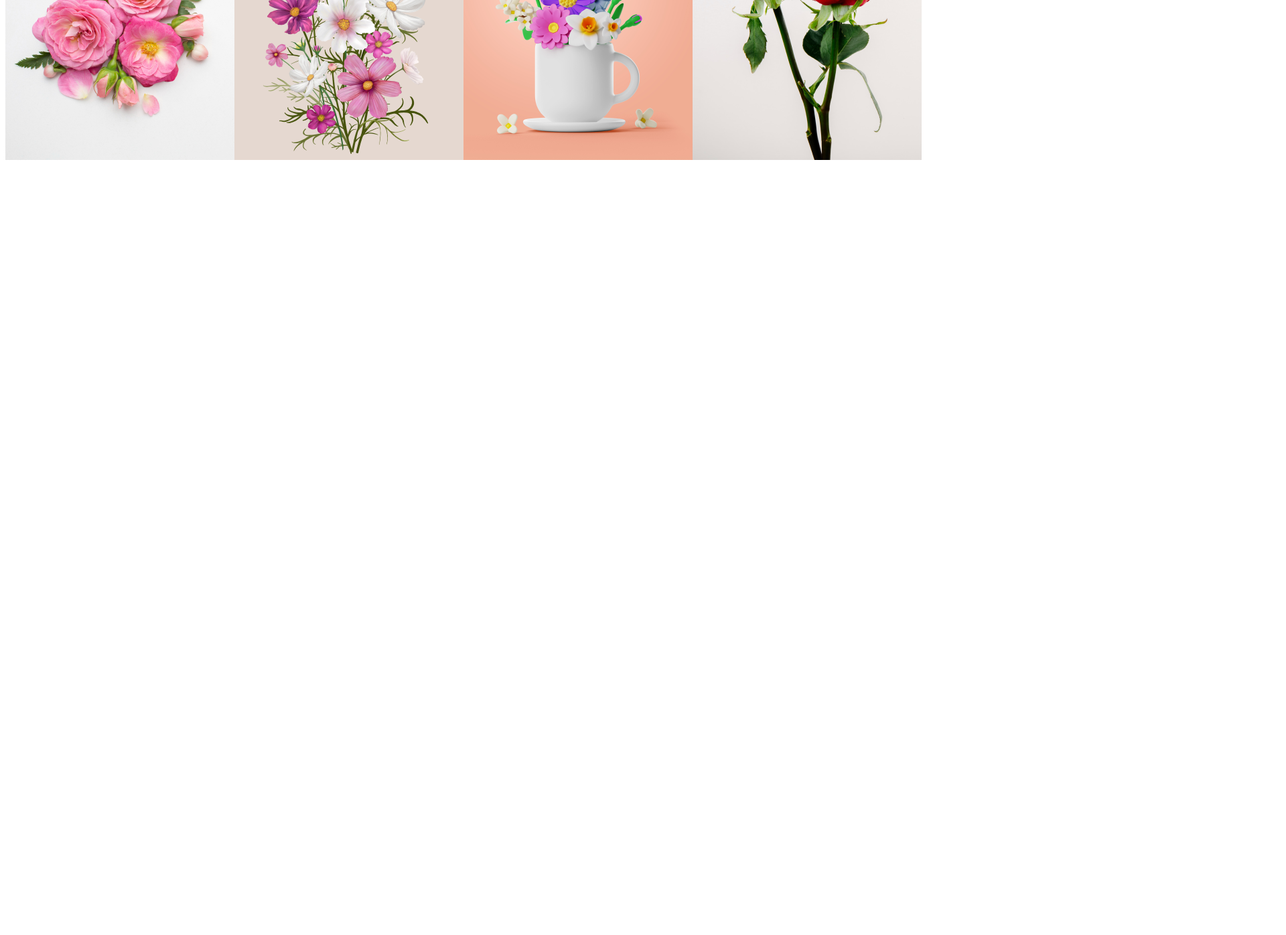
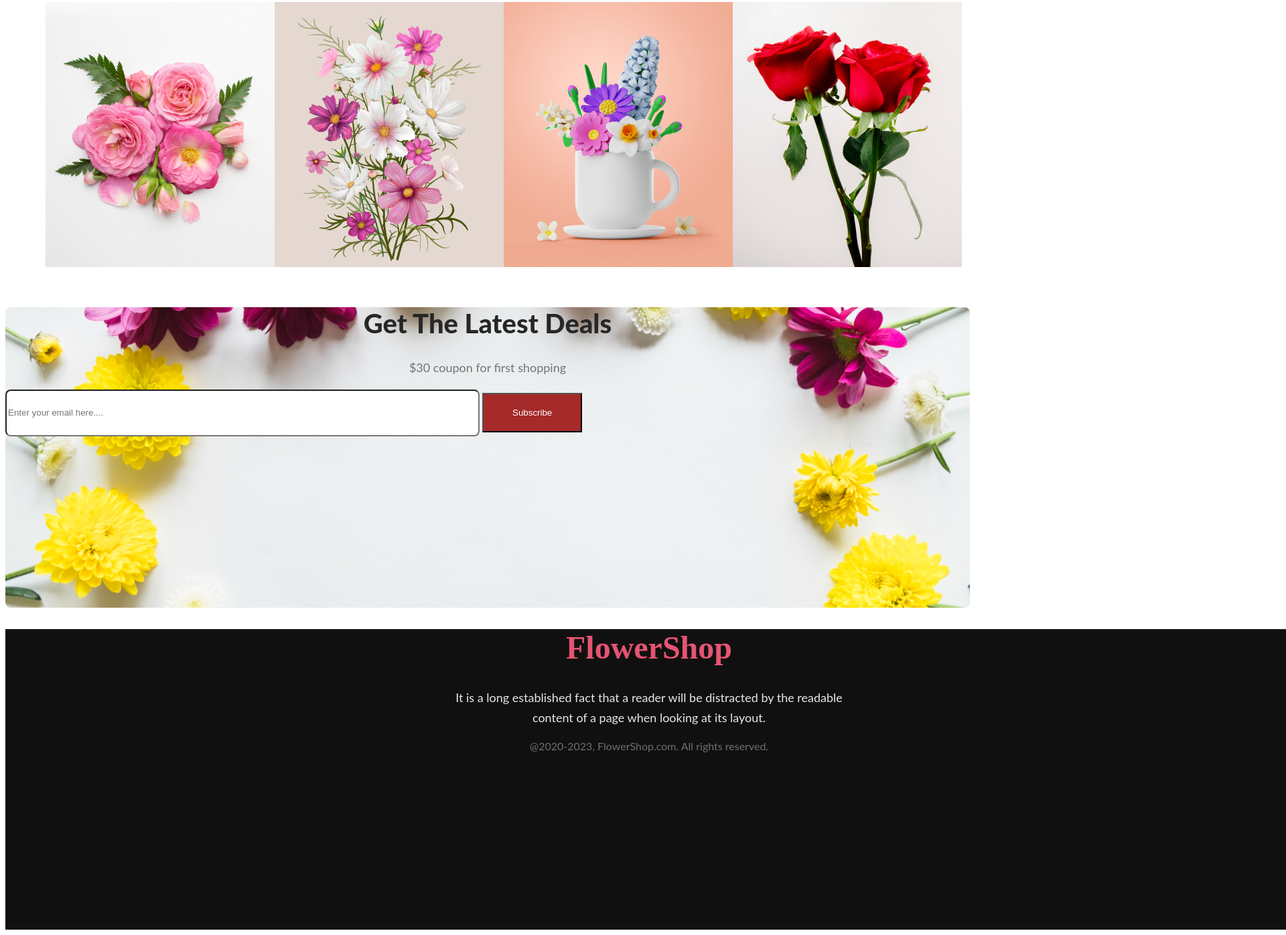
Before and after one commit to imtiazshayer/new-journey, a plain HTML site: page index.html in a window 1280 px wide. Shown: the part 3862-5259 px from the top of the page at 67% size, 1920 px wide, since content can reach past the window. Before the commit the page ends 4109 px from the top, so only its background shows below. Drawn offline with Linux system fonts and the light colour scheme.

Commit message:
finished assignment

```diff
--- a/index.html
+++ b/index.html
@@ -65,7 +65,7 @@
 </div>
 </nav>
 
-<div class="pic and content">
+<div class="pic-and-content">
     <div class="fourth-step">
         <h1 class="insta">Instagram</h1>
         <p>It is a long established fact that a reader will be distracted by the readable <br>content of a page when looking at its layout</p>
@@ -76,21 +76,19 @@
             <img src="flower-shop-assignment/Flower Asset/Rectangle 5.png" alt="">
             <img src="flower-shop-assignment/Flower Asset/Rectangle 6.png" alt="">
         </div>
+    </div>
 
-    </div>
+
+<div class="six-setup">
+<h1 class="gett">Get The Latest Deals</h1>
+<p class="para">$30 coupon for first shopping</p>
+<input class="email" type="email" name="" placeholder="Enter your email here...." id="">
+<button class="button-colour">Subscribe</button>
 
 
 
 
-
-
-
-
-
-
-
-
-
+</div>
 
 
 
@@ -101,6 +99,15 @@
 
 </main>
 <footer>
+    <div class="footers">
+
+<h1 class="shayer">FlowerShop</h1>
+<p class="last-para">It is a long established fact that a reader will be distracted by the readable <br> content of a page when looking at its layout.</p>
+<p class="finish">@2020-2023, FlowerShop.com. All rights reserved. </p>
+
+
+
+    </div>
 
 
 </footer>
--- a/styles/new.css
+++ b/styles/new.css
@@ -133,20 +133,27 @@ height: 420px;
     font-weight: 800;
     line-height: normal;
 }
+.pic-and-content{
+    margin: 50px;
+    padding: 10px;
+
+
+}
 
 .fourth-step{
-margin: 50px;
+margin: 100px;
 padding: 180px;
 align-items: center;
-width: 1500px;
+width: 1900px;
 justify-content: space-around;
 
 }
 .insta{
     color: #272727;
     font-size: 40px;
-    align-items: center;
+
 margin-top: 0px;
+
 }
 .fl-pic{
 justify-content: space-between;
@@ -154,3 +161,71 @@ width: 342px;
 height: 396px;
 display: flex;
 }
+.email{
+    width: 700px;
+    height: 64px;
+    border-radius: 8px;
+background: #FFF;
+
+
+}
+.six-setup{
+background-image: url(../Rectangle\ 9.png);
+width: 1440px;
+height: 449px;
+align-items: center;
+}
+.gett{
+    color: #272727;
+    text-align: center;
+    font-family: Lato;
+    font-size: 40px;
+    font-style: normal;
+    font-weight: 800;
+    line-height: normal;
+}
+.para{
+    color: rgba(39, 39, 39, 0.60);
+    text-align: center;
+    font-family: Lato;
+    font-size: 18px;
+    font-style: normal;
+    font-weight: 400;
+    line-height: 30px;
+
+}
+.shayer{
+    color: #E55473;
+
+    font-size: 48px;
+    font-style: normal;
+    font-weight: 800;
+    text-align: center;
+
+}
+.footers{
+    width: 1922px;
+    height: 449px;
+    background: #111010;
+
+}
+.last-para{
+    color: rgba(255, 255, 255, 0.90);
+    text-align: center;
+    font-family: Lato;
+    font-size: 18px;
+    font-style: normal;
+    font-weight: 400;
+    line-height: 30px;
+}
+.finish{
+    color: rgba(255, 255, 255, 0.40);
+    text-align: center;
+    font-family: Lato;
+    font-size: 16px;
+    font-style: normal;
+    font-weight: 400;
+    line-height: normal;
+
+
+}
```
Also changed, not shown: Rectangle 9.png (added).
